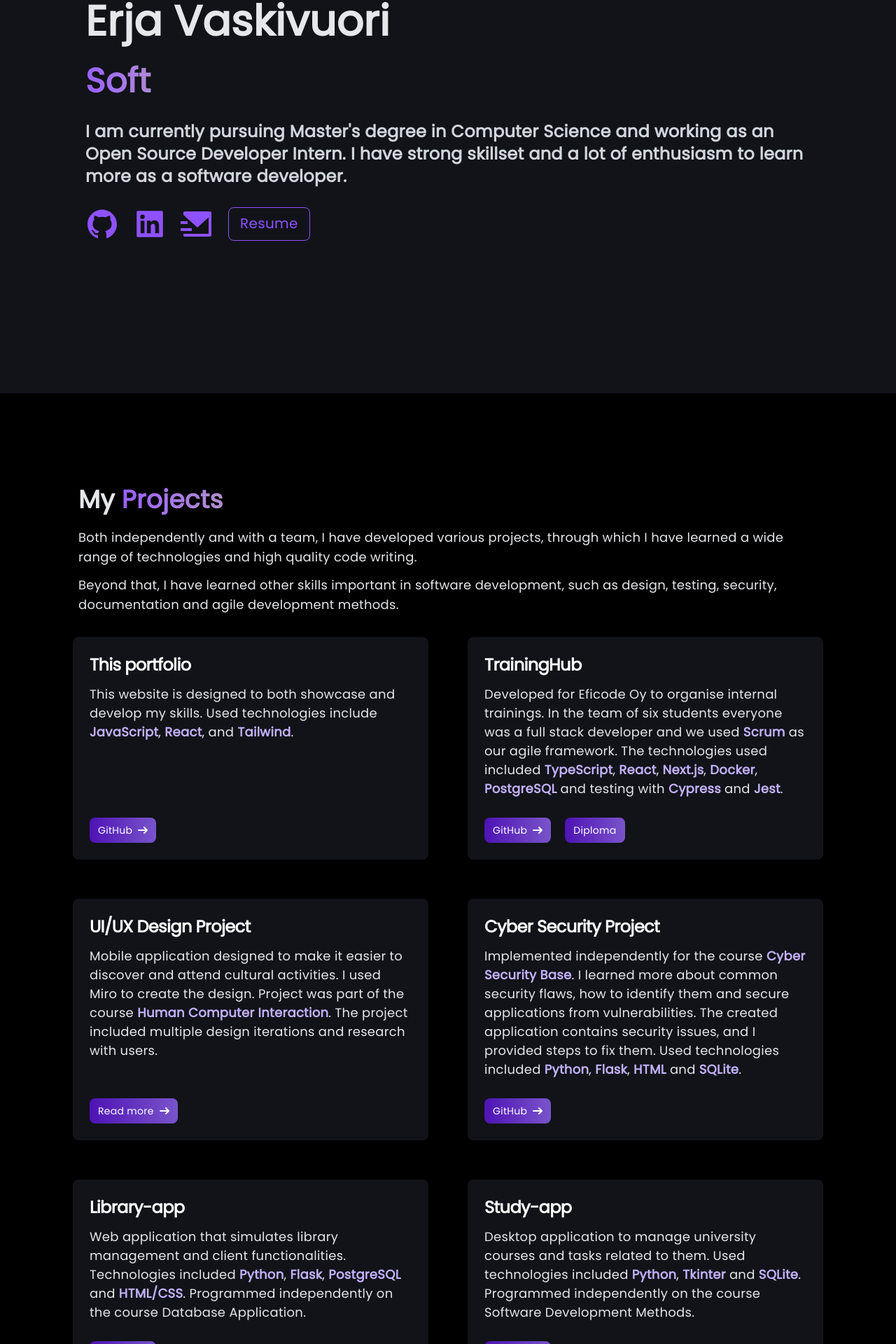
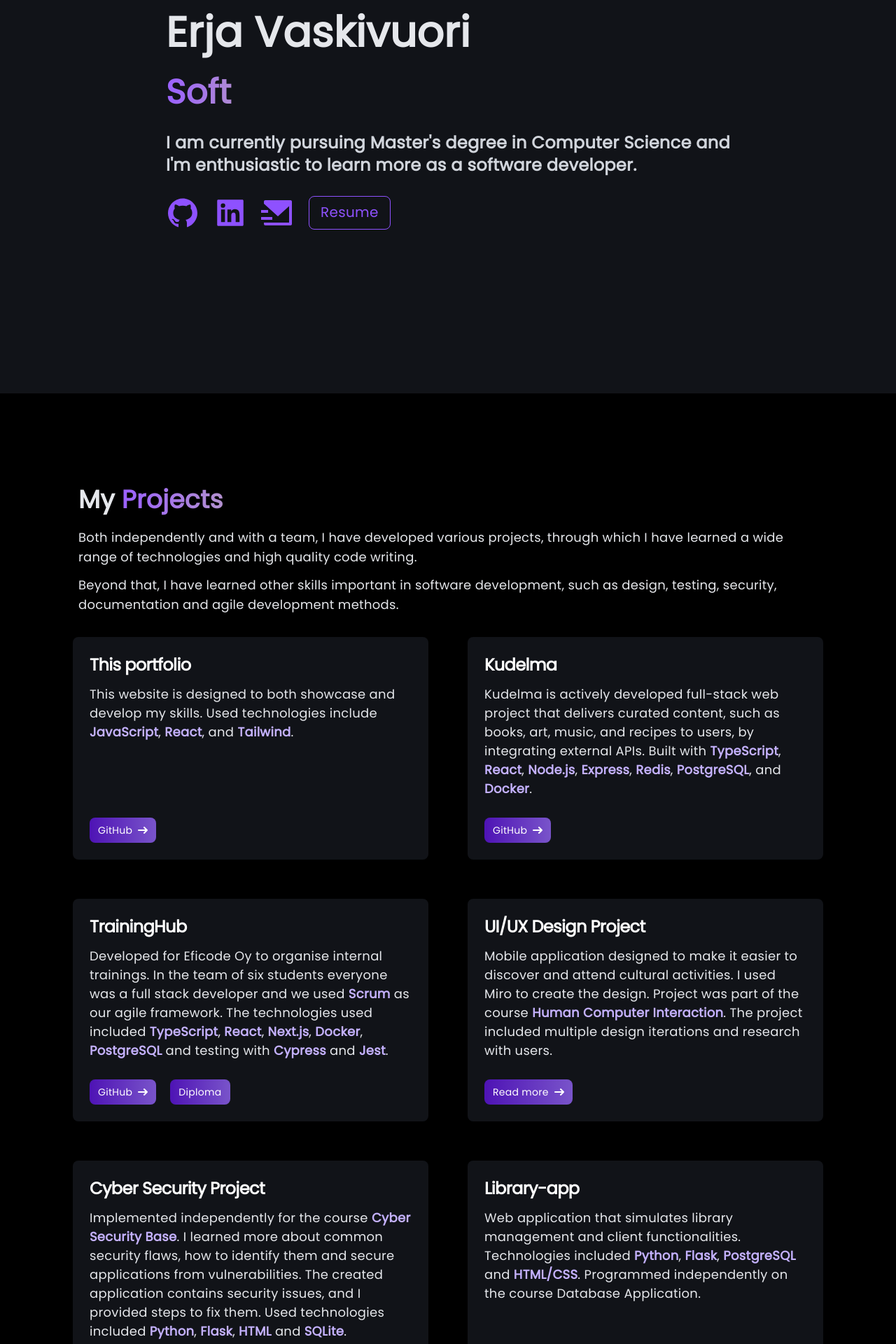
Before and after one commit to erjavaskivuori/erjavaskivuori.github.io, a React (Vite) app: page /#/ in a window 1280 px wide. Shown: the part 238-2158 px from the top of the page at 70% size. Built offline with nearby package versions, Linux system fonts and the light colour scheme.

Commit message:
Updating projects

```diff
--- a/eslint.config.mjs
+++ b/eslint.config.mjs
@@ -6,6 +6,7 @@ import jsxA11y from 'eslint-plugin-jsx-a11y'
 export default [
   js.configs.recommended,
   {
+    files: ['**/*.{js,jsx}'],
     plugins: {
       import: importPlugin,
       react,
--- a/src/pages/Home/components/About.jsx
+++ b/src/pages/Home/components/About.jsx
@@ -33,8 +33,7 @@ const Home = () => {
           <div className="flex items-center justify-center">
             <p className="text-xl font-bold text-gray-300 md:text-2xl">
               I am currently pursuing Master&apos;s degree in Computer Science
-              and working as an Open Source Developer Intern. I have strong
-              skillset and a lot of enthusiasm to learn more as a software
+              and <br /> I&apos;m enthusiastic to learn more as a software
               developer.
             </p>
           </div>
--- a/src/pages/Home/components/Projects.jsx
+++ b/src/pages/Home/components/Projects.jsx
@@ -42,6 +42,23 @@ const Projects = () => {
                 </>
               }
               link="https://github.com/erjavaskivuori/portfolio"
+              linkText="GitHub"
+              openNew={true}
+            />
+            <Card
+              title="Kudelma"
+              description={
+                <>
+                  Kudelma is actively developed full-stack web project that
+                  delivers curated content, such as books, art, music, and
+                  recipes to users, by integrating external APIs. Built with{" "}
+                  <strong>TypeScript</strong>,<strong> React</strong>,{" "}
+                  <strong>Node.js</strong>,<strong> Express</strong>,{" "}
+                  <strong> Redis</strong>,<strong> PostgreSQL</strong>, and
+                  <strong> Docker</strong>.
+                </>
+              }
+              link="https://github.com/erjavaskivuori/kudelma"
               linkText="GitHub"
               openNew={true}
             />
@@ -136,21 +153,6 @@ const Projects = () => {
               linkText="GitHub"
               openNew={true}
             />
-            <Card
-              title="Study-app"
-              description={
-                <>
-                  Desktop application to manage university courses and tasks
-                  related to them. Used technologies included{" "}
-                  <strong>Python</strong>, <strong>Tkinter</strong> and
-                  <strong> SQLite</strong>. Programmed independently on the
-                  course Software Development Methods.
-                </>
-              }
-              link="https://github.com/erjavaskivuori/ot-harjoitustyo"
-              linkText="GitHub"
-              openNew={true}
-            />
           </div>
         </div>
       </div>
```
